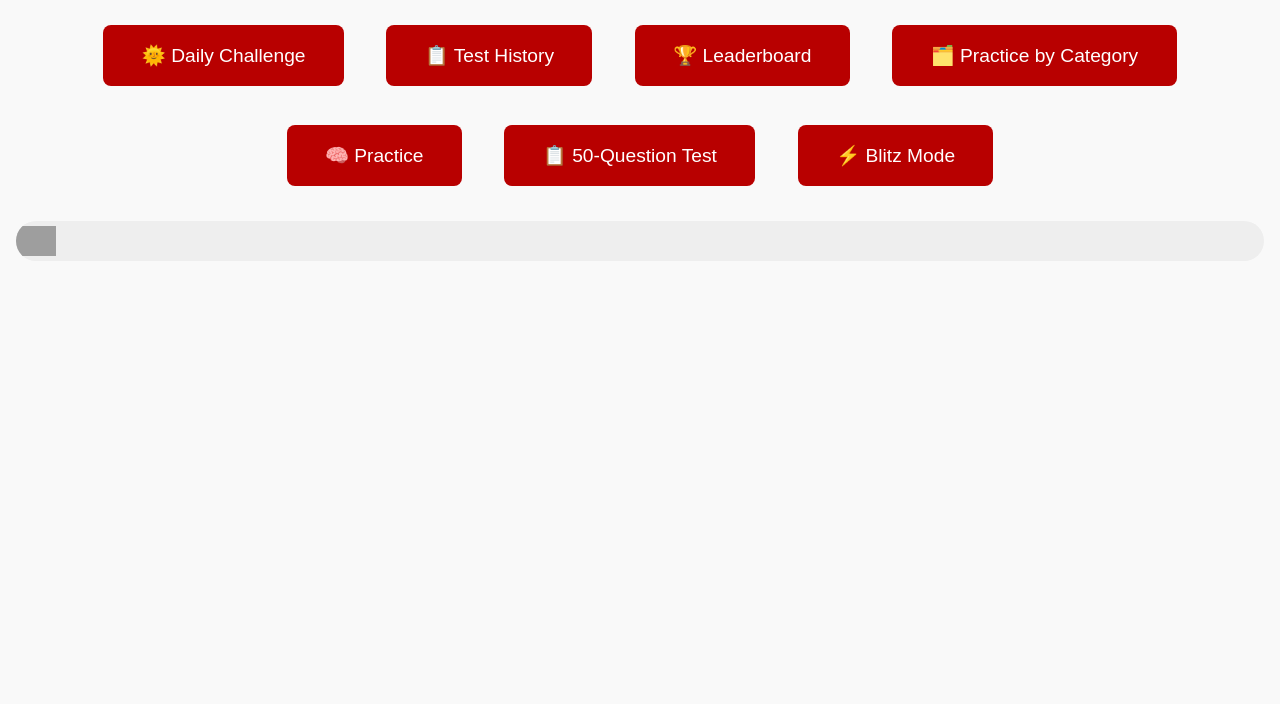
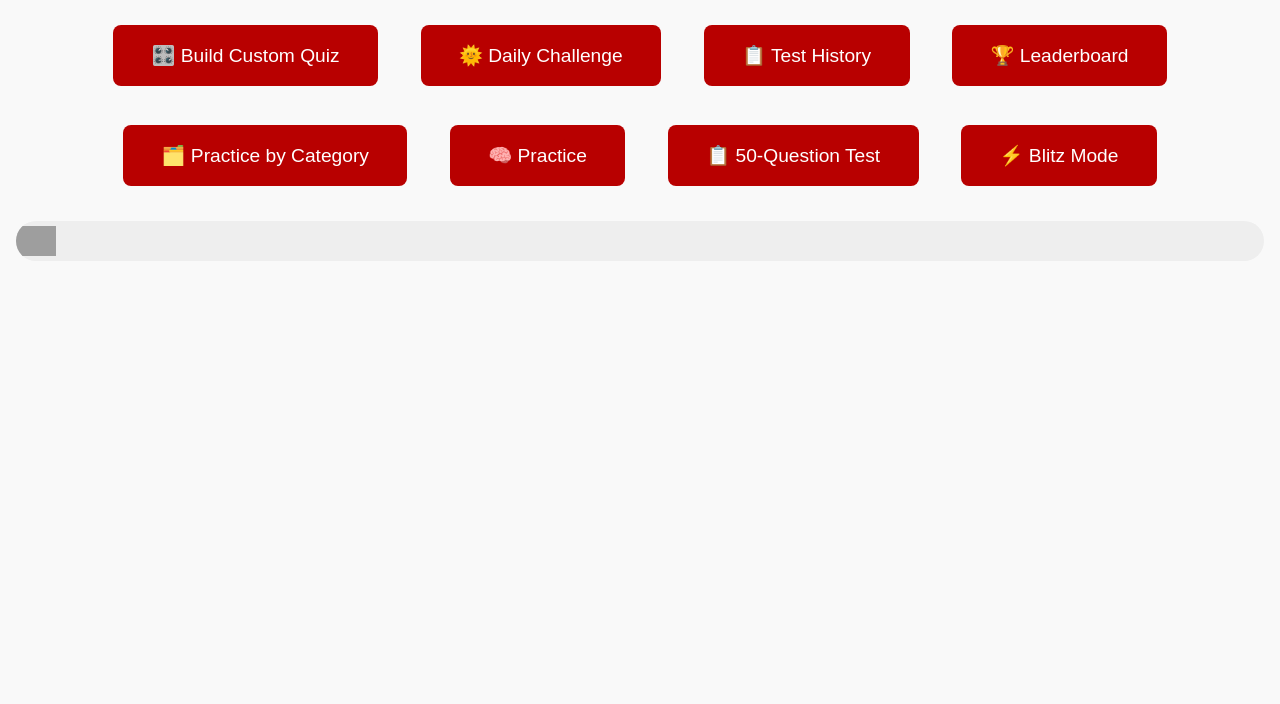
Before and after one commit to TDIconnect/trucker-english-game, a plain HTML site: page index.html in a window 1280 px wide. Shown: the part 96-800 px from the top of the page. Drawn offline with Linux system fonts and the light colour scheme; grey boxes are pictures that could not be loaded.

Commit message:
Add files via upload

```diff
--- a/game.js
+++ b/game.js
@@ -499,3 +499,82 @@ showSummary = function () {
     updateStreak();
   }
 }
+
+
+function showCustomQuizBuilder() {
+  document.getElementById('menu').style.display = 'none';
+
+  const builder = document.createElement("div");
+  builder.id = "quiz-builder";
+  builder.style.maxWidth = "500px";
+  builder.style.margin = "2em auto";
+  builder.style.padding = "1em";
+  builder.style.border = "2px solid #ccc";
+  builder.style.borderRadius = "10px";
+  builder.style.background = "#f0f0f0";
+  builder.style.textAlign = "center";
+
+  builder.innerHTML = "<h2>🎛️ Build Custom Quiz</h2>";
+
+  const label1 = document.createElement("label");
+  label1.innerText = "Select number of questions:";
+  builder.appendChild(label1);
+
+  const numSelect = document.createElement("select");
+  [5, 10, 25, 50, 100].forEach(n => {
+    const opt = document.createElement("option");
+    opt.value = n;
+    opt.innerText = n;
+    numSelect.appendChild(opt);
+  });
+  builder.appendChild(numSelect);
+
+  builder.appendChild(document.createElement("br"));
+  builder.appendChild(document.createElement("br"));
+
+  const label2 = document.createElement("label");
+  label2.innerText = "Choose category (optional):";
+  builder.appendChild(label2);
+
+  const catSelect = document.createElement("select");
+  const defaultOpt = document.createElement("option");
+  defaultOpt.value = "";
+  defaultOpt.innerText = "All Categories";
+  catSelect.appendChild(defaultOpt);
+
+  const uniqueCats = [...new Set(questions.map(q => q.category))];
+  uniqueCats.forEach(cat => {
+    const opt = document.createElement("option");
+    opt.value = cat;
+    opt.innerText = cat;
+    catSelect.appendChild(opt);
+  });
+  builder.appendChild(catSelect);
+
+  builder.appendChild(document.createElement("br"));
+  builder.appendChild(document.createElement("br"));
+
+  const startBtn = document.createElement("button");
+  startBtn.innerText = "Start Quiz";
+  startBtn.className = "button";
+  startBtn.onclick = () => {
+    const count = parseInt(numSelect.value);
+    const selectedCat = catSelect.value;
+    const filtered = selectedCat
+      ? questions.filter(q => q.category === selectedCat)
+      : [...questions];
+    mode = "custom";
+    score = 0;
+    current = 0;
+    questions = filtered.sort(() => 0.5 - Math.random()).slice(0, count);
+    builder.remove();
+    document.getElementById('game').style.display = 'block';
+    renderQuestion();
+  };
+
+  builder.appendChild(startBtn);
+  const backBtn = createBackButton();
+  builder.appendChild(backBtn);
+
+  document.body.appendChild(builder);
+}
--- a/index.html
+++ b/index.html
@@ -80,6 +80,7 @@
 <body>
   <h1>🚛 Trucker English Game</h1>
   <div id="menu">
+    <button class="button" onclick="showCustomQuizBuilder()">🎛️ Build Custom Quiz</button>
     <button class="button" onclick="startDailyChallenge()">🌞 Daily Challenge</button>
     <button class="button" onclick="showTestHistory()">📋 Test History</button>
     <button class="button" onclick="showLeaderboard()">🏆 Leaderboard</button>
```
